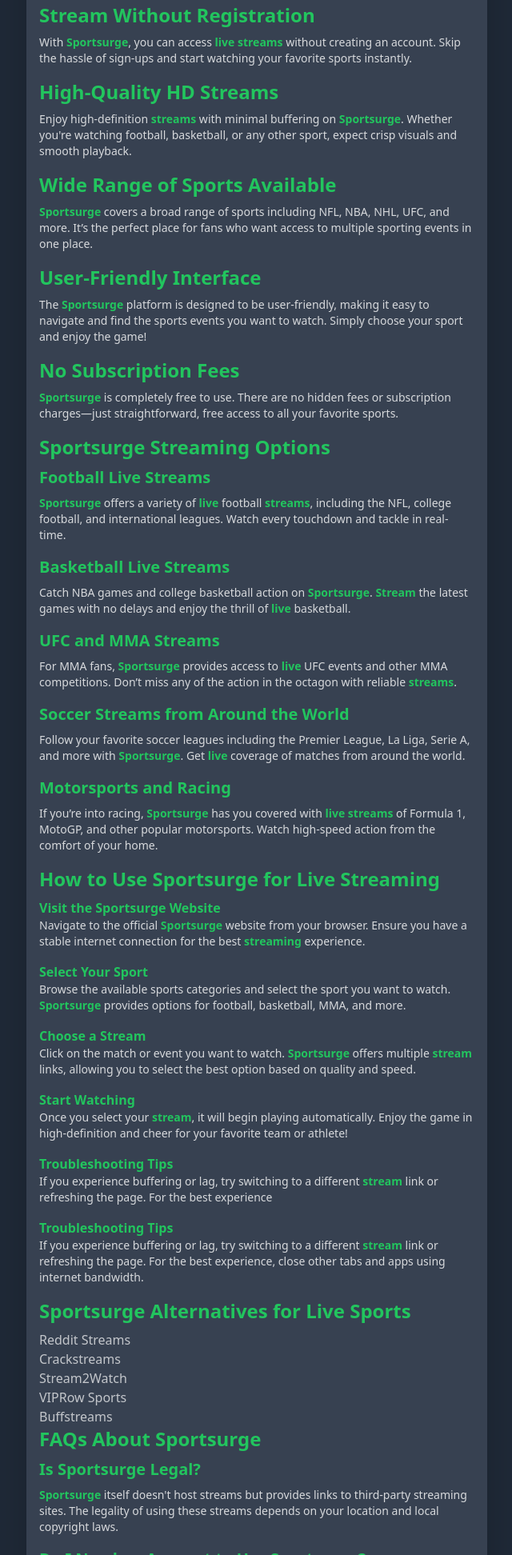
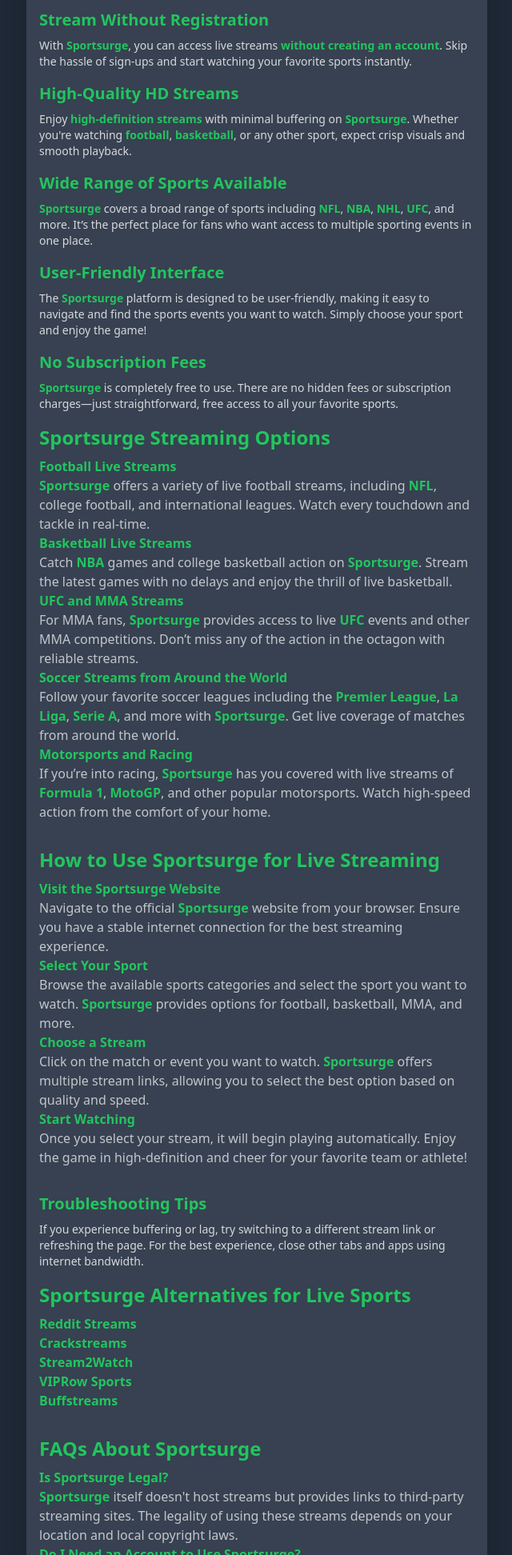
Before and after one commit to devgottia/v2surge, a plain HTML site: page index.html in a window 1280 px wide. Shown: the part 856-2800 px from the top of the page at 80% size, without its empty margins (319-959 px from the left). Drawn offline with nearby package versions, Linux system fonts and the light colour scheme; files that its build step writes are made by us from their sources.

Commit message:
Update index.html

```diff
--- a/index.html
+++ b/index.html
@@ -1,5 +1,5 @@
 <!DOCTYPE html>
-<html>
+<html lang="en">
   <head>
     <meta charset="UTF-8" />
     <meta name="viewport" content="width=device-width, initial-scale=1.0" />
@@ -15,7 +15,7 @@
     <meta name="robots" content="index, follow" />
     <link rel="shortcut icon" type="image/x-icon" href="./favicon.png" />
 
-    <link href="/src/css/output.css" rel="stylesheet" />
+    <link href="/css/output.css" rel="stylesheet" />
   </head>
   <body class="bg-gray-800">
     <div class="flex justify-center mb-8">
@@ -23,9 +23,9 @@
         class="max-w-xl w-full flex justify-center items-center mt-10 flex-col mx-5"
       >
         <img src="./logo.png" width="200" height="30" alt="logo" />
-        <div class="text-center mt-5 text-2xl text-white/70 font-bold">
+        <h1 class="text-center mt-5 text-2xl text-white/70 font-bold">
           Sportsurge - Stream Live Sports NFL, MLB, NBA, NHL and Soccer
-        </div>
+        </h1>
 
         <div class="w-full bg-gray-700 shadow-2xl p-4 rounded-xl mt-5">
           <p class="text-white/70 text-sm">
@@ -34,7 +34,7 @@
           </p>
 
           <div class="flex flex-col mt-8 gap-1">
-            <a class="cell" href="/">
+            <a class="cell" href="https://v3.sportsurge.lol/">
               <span class="col-span-8">Sportsurge</span>
 
               <span
@@ -63,7 +63,7 @@
               </span>
             </a>
 
-            <a class="cell" href="/">
+            <a class="cell" href="https://v3.sportsurge.lol/">
               <span class="col-span-8">Sportsurge Basketball</span>
 
               <span
@@ -91,7 +91,7 @@
                 </svg>
               </span>
             </a>
-            <a class="cell" href="/">
+            <a class="cell" href="https://v3.sportsurge.lol/">
               <span class="col-span-8">Sportsurge Baseball</span>
 
               <span
@@ -123,221 +123,219 @@
 
           <div>
             <p class="text-sm text-white/80 mt-8">
-              <strong>Sportsurge</strong> offers
-              <strong>live streaming </strong> of your favorite sports events
-              without the hassle of sign-ups or subscriptions, delivering
-              seamless <strong> HD quality streams </strong> of football,
-              basketball, MMA, and more—all for free!
+              <strong>Sportsurge</strong> provides live streaming of your
+              favorite <strong>sports events</strong> without the need for
+              <strong>sign-ups</strong> or <strong>subscriptions</strong>. Enjoy
+              seamless <strong>HD quality streams</strong> of
+              <strong>football</strong>, <strong>basketball</strong>,
+              <strong>MMA</strong>, and more—all at <strong>no cost</strong>!
             </p>
 
             <center class="mt-5">
               <img src="./watch-live-soccer-streams.jpg" alt="logo" />
             </center>
-
-            <h2 class="mt-4">
-              Why Choose Sportsurge for Live Sports Streaming?
+            <div class="max-w-4xl mx-auto px-4">
+              <h2 class="text-2xl font-bold mb-6">
+                Why Choose <strong>Sportsurge</strong> for
+                <strong>Live Sports Streaming</strong>?
               </h2>
 
-            <h2>Stream Without Registration</h2>
-            <p>
-              With <strong>Sportsurge</strong>, you can access
-              <strong>live streams</strong> without creating an account. Skip
-              the hassle of sign-ups and start watching your favorite sports
-              instantly.
+              <h3 class="text-xl font-semibold mt-4 mb-3">
+                Stream Without Registration
+              </h3>
+              <p class="mb-6">
+                With <strong>Sportsurge</strong>, you can access live streams
+                <strong>without creating an account</strong>. Skip the hassle of
+                sign-ups and start watching your favorite sports instantly.
               </p>
 
-            <h2>High-Quality HD Streams</h2>
-            <p>
-              Enjoy high-definition <strong>streams</strong> with minimal
-              buffering on <strong>Sportsurge</strong>. Whether you're watching
-              football, basketball, or any other sport, expect crisp visuals and
-              smooth playback.
+              <h3 class="text-xl font-semibold mt-4 mb-3">
+                High-Quality HD Streams
+              </h3>
+              <p class="mb-6">
+                Enjoy <strong>high-definition streams</strong> with minimal
+                buffering on <strong>Sportsurge</strong>. Whether you're
+                watching <strong>football</strong>, <strong>basketball</strong>,
+                or any other sport, expect crisp visuals and smooth playback.
               </p>
 
-            <h2>Wide Range of Sports Available</h2>
-            <p>
+              <h3 class="text-xl font-semibold mt-4 mb-3">
+                Wide Range of Sports Available
+              </h3>
+              <p class="mb-6">
                 <strong>Sportsurge</strong> covers a broad range of sports
-              including NFL, NBA, NHL, UFC, and more. It’s the perfect place for
-              fans who want access to multiple sporting events in one place.
+                including <strong>NFL</strong>, <strong>NBA</strong>,
+                <strong>NHL</strong>, <strong>UFC</strong>, and more. It’s the
+                perfect place for fans who want access to multiple sporting
+                events in one place.
               </p>
 
-            <h2>User-Friendly Interface</h2>
-            <p>
+              <h3 class="text-xl font-semibold mt-4 mb-3">
+                User-Friendly Interface
+              </h3>
+              <p class="mb-6">
                 The <strong>Sportsurge</strong> platform is designed to be
                 user-friendly, making it easy to navigate and find the sports
                 events you want to watch. Simply choose your sport and enjoy the
                 game!
               </p>
 
-            <h2>No Subscription Fees</h2>
-            <p>
+              <h3 class="text-xl font-semibold mt-4 mb-3">
+                No Subscription Fees
+              </h3>
+              <p class="mb-6">
                 <strong>Sportsurge</strong> is completely free to use. There are
-              no hidden fees or subscription charges—just straightforward, free
-              access to all your favorite sports.
+                no hidden fees or subscription charges—just straightforward,
+                free access to all your favorite sports.
               </p>
 
-            <h2><strong>Sportsurge</strong> Streaming Options</h2>
+              <h2 class="text-2xl font-bold mb-6">
+                <strong>Sportsurge Streaming Options</strong>
+              </h2>
+              <ul class="list-disc list-inside mb-8 pl-5">
+                <li class="mb-4">
+                  <strong>Football Live Streams</strong><br />
+                  <strong>Sportsurge</strong> offers a variety of live football
+                  streams, including <strong>NFL</strong>, college football, and
+                  international leagues. Watch every touchdown and tackle in
+                  real-time.
+                </li>
+                <li class="mb-4">
+                  <strong>Basketball Live Streams</strong><br />
+                  Catch <strong>NBA</strong> games and college basketball action
+                  on <strong>Sportsurge</strong>. Stream the latest games with
+                  no delays and enjoy the thrill of live basketball.
+                </li>
+                <li class="mb-4">
+                  <strong>UFC and MMA Streams</strong><br />
+                  For MMA fans, <strong>Sportsurge</strong> provides access to
+                  live <strong>UFC</strong> events and other MMA competitions.
+                  Don’t miss any of the action in the octagon with reliable
+                  streams.
+                </li>
+                <li class="mb-4">
+                  <strong>Soccer Streams from Around the World</strong><br />
+                  Follow your favorite soccer leagues including the
+                  <strong>Premier League</strong>, <strong>La Liga</strong>,
+                  <strong>Serie A</strong>, and more with
+                  <strong>Sportsurge</strong>. Get live coverage of matches from
+                  around the world.
+                </li>
+                <li class="mb-4">
+                  <strong>Motorsports and Racing</strong><br />
+                  If you’re into racing, <strong>Sportsurge</strong> has you
+                  covered with live streams of <strong>Formula 1</strong>,
+                  <strong>MotoGP</strong>, and other popular motorsports. Watch
+                  high-speed action from the comfort of your home.
+                </li>
+              </ul>
 
-            <h3>Football <strong>Live Streams</strong></h3>
-            <p>
-              <strong>Sportsurge</strong> offers a variety of
-              <strong>live</strong> football <strong>streams</strong>, including
-              the NFL, college football, and international leagues. Watch every
-              touchdown and tackle in real-time.
-            </p>
-
-            <h3>Basketball <strong>Live Streams</strong></h3>
-            <p>
-              Catch NBA games and college basketball action on
-              <strong>Sportsurge</strong>. <strong>Stream</strong> the latest
-              games with no delays and enjoy the thrill of
-              <strong>live</strong> basketball.
-            </p>
-
-            <h3>UFC and MMA Streams</h3>
-            <p>
-              For MMA fans, <strong>Sportsurge</strong> provides access to
-              <strong>live</strong> UFC events and other MMA competitions. Don’t
-              miss any of the action in the octagon with reliable
-              <strong>streams</strong>.
-            </p>
-
-            <h3>Soccer Streams from Around the World</h3>
-            <p>
-              Follow your favorite soccer leagues including the Premier League,
-              La Liga, Serie A, and more with <strong>Sportsurge</strong>. Get
-              <strong>live</strong> coverage of matches from around the world.
-            </p>
-
-            <h3>Motorsports and Racing</h3>
-            <p>
-              If you’re into racing, <strong>Sportsurge</strong> has you covered
-              with <strong>live streams</strong> of Formula 1, MotoGP, and other
-              popular motorsports. Watch high-speed action from the comfort of
-              your home.
-            </p>
-
-            <h2>
-              How to Use <strong>Sportsurge</strong> for
-              <strong>Live Streaming</strong>
+              <h2 class="text-2xl font-bold mb-6">
+                <strong>How to Use Sportsurge for Live Streaming</strong>
               </h2>
-
-            <ol>
-              <li>
-                <strong>Visit the <strong>Sportsurge</strong> Website</strong>
-                <p>
+              <ol class="list-decimal list-inside mb-8 pl-5">
+                <li class="mb-4">
+                  <strong>Visit the Sportsurge Website</strong><br />
                   Navigate to the official <strong>Sportsurge</strong> website
                   from your browser. Ensure you have a stable internet
-                  connection for the best <strong>streaming</strong> experience.
-                </p>
+                  connection for the best streaming experience.
                 </li>
-              <li>
-                <strong>Select Your Sport</strong>
-                <p>
+                <li class="mb-4">
+                  <strong>Select Your Sport</strong><br />
                   Browse the available sports categories and select the sport
                   you want to watch. <strong>Sportsurge</strong> provides
                   options for football, basketball, MMA, and more.
-                </p>
                 </li>
-              <li>
-                <strong>Choose a <strong>Stream</strong></strong>
-                <p>
+                <li class="mb-4">
+                  <strong>Choose a Stream</strong><br />
                   Click on the match or event you want to watch.
-                  <strong>Sportsurge</strong> offers multiple
-                  <strong>stream</strong> links, allowing you to select the best
-                  option based on quality and speed.
-                </p>
+                  <strong>Sportsurge</strong> offers multiple stream links,
+                  allowing you to select the best option based on quality and
+                  speed.
                 </li>
-              <li>
-                <strong>Start Watching</strong>
-                <p>
-                  Once you select your <strong>stream</strong>, it will begin
-                  playing automatically. Enjoy the game in high-definition and
-                  cheer for your favorite team or athlete!
-                </p>
-              </li>
-              <li>
-                <strong>Troubleshooting Tips</strong>
-                <p>
-                  If you experience buffering or lag, try switching to a
-                  different <strong>stream</strong> link or refreshing the page.
-                  For the best experience
-                </p>
-              </li>
-              <li>
-                <strong>Troubleshooting Tips</strong>
-                <p>
-                  If you experience buffering or lag, try switching to a
-                  different <strong>stream</strong> link or refreshing the page.
-                  For the best experience, close other tabs and apps using
-                  internet bandwidth.
-                </p>
+                <li class="mb-4">
+                  <strong>Start Watching</strong><br />
+                  Once you select your stream, it will begin playing
+                  automatically. Enjoy the game in high-definition and cheer for
+                  your favorite team or athlete!
                 </li>
               </ol>
 
-            <h2>
-              <strong>Sportsurge</strong> Alternatives for
-              <strong>Live Sports</strong>
+              <h3 class="text-xl font-semibold mt-4 mb-3">
+                Troubleshooting Tips
+              </h3>
+              <p class="mb-6">
+                If you experience buffering or lag, try switching to a different
+                stream link or refreshing the page. For the best experience,
+                close other tabs and apps using internet bandwidth.
+              </p>
+
+              <h2 class="text-2xl font-bold mb-6">
+                <strong>Sportsurge Alternatives for Live Sports</strong>
               </h2>
-
-            <ul>
-              <li>Reddit Streams</li>
-              <li>Crackstreams</li>
-              <li>Stream2Watch</li>
-              <li>VIPRow Sports</li>
-              <li>Buffstreams</li>
+              <ul class="list-disc list-inside mb-8 pl-5">
+                <li class="mb-4"><strong>Reddit Streams</strong></li>
+                <li class="mb-4"><strong>Crackstreams</strong></li>
+                <li class="mb-4"><strong>Stream2Watch</strong></li>
+                <li class="mb-4"><strong>VIPRow Sports</strong></li>
+                <li class="mb-4"><strong>Buffstreams</strong></li>
               </ul>
 
-            <h2>FAQs About <strong>Sportsurge</strong></h2>
-
-            <h3>Is <strong>Sportsurge</strong> Legal?</h3>
-            <p>
+              <h2 class="text-2xl font-bold mb-6">
+                <strong>FAQs About Sportsurge</strong>
+              </h2>
+              <ul class="list-disc list-inside mb-8 pl-5">
+                <li class="mb-4">
+                  <strong>Is Sportsurge Legal?</strong><br />
                   <strong>Sportsurge</strong> itself doesn't host streams but
                   provides links to third-party streaming sites. The legality of
-              using these streams depends on your location and local copyright
-              laws.
-            </p>
-
-            <h3>Do I Need an Account to Use <strong>Sportsurge</strong>?</h3>
-            <p>
-              No, <strong>Sportsurge</strong> does not require users to create
-              an account. You can access and watch streams without any
-              registration.
-            </p>
-
-            <h3>What Sports Are Available on <strong>Sportsurge</strong>?</h3>
-            <p>
+                  using these streams depends on your location and local
+                  copyright laws.
+                </li>
+                <li class="mb-4">
+                  <strong>Do I Need an Account to Use Sportsurge?</strong><br />
+                  No, <strong>Sportsurge</strong> does not require users to
+                  create an account. You can access and watch streams without
+                  any registration.
+                </li>
+                <li class="mb-4">
+                  <strong>What Sports Are Available on Sportsurge?</strong
+                  ><br />
                   <strong>Sportsurge</strong> covers a wide range of sports,
-              including football, basketball, UFC, soccer, motorsports, and
-              more. It’s ideal for fans of various sports.
-            </p>
-
-            <h3>Can I Watch <strong>Sportsurge</strong> on Mobile Devices?</h3>
-            <p>
+                  including football, basketball, <strong>UFC</strong>, soccer,
+                  motorsports, and more. It’s ideal for fans of various sports.
+                </li>
+                <li class="mb-4">
+                  <strong>Can I Watch Sportsurge on Mobile Devices?</strong
+                  ><br />
                   Yes, <strong>Sportsurge</strong> is mobile-friendly. You can
                   access it through your smartphone or tablet browser and stream
                   your favorite sports on the go.
-            </p>
-
-            <h3>Are There Ads on <strong>Sportsurge</strong>?</h3>
-            <p>
+                </li>
+                <li class="mb-4">
+                  <strong>Are There Ads on Sportsurge?</strong><br />
                   <strong>Sportsurge</strong> may have some ads as it links to
                   third-party streams. However, the platform itself strives to
-              minimize intrusive advertisements for a better user experience.
+                  minimize intrusive advertisements for a better user
+                  experience.
+                </li>
+              </ul>
+
+              <h2 class="text-2xl font-bold mb-6">
+                <strong>Conclusion</strong>
+              </h2>
+              <p class="mb-6">
+                <strong>Sportsurge</strong> is a go-to platform for sports
+                enthusiasts looking to stream live events without the hassle of
+                sign-ups or fees. With its
+                <strong>high-quality streams</strong>, wide variety of sports,
+                and user-friendly design, it has become a popular choice for
+                fans worldwide. Whether you’re into football, basketball, or
+                MMA, <strong>Sportsurge</strong> provides a reliable way to
+                catch all the action. Give it a try today and enjoy your
+                favorite sports without interruptions!
               </p>
-
-            <h2>Conclusion</h2>
-            <p>
-              <strong>Sportsurge</strong> is a go-to platform for sports
-              enthusiasts looking to <strong>stream</strong>
-              <strong>live</strong> events without the hassle of sign-ups or
-              fees. With its high-quality <strong>streams</strong>, wide variety
-              of sports, and user-friendly design, it has become a popular
-              choice for fans worldwide. Whether you’re into football,
-              basketball, or MMA, <strong>Sportsurge</strong> provides a
-              reliable way to catch all the action. Give it a try today and
-              enjoy your favorite sports without interruptions!
-            </p>
+            </div>
           </div>
         </div>
       </div>
```
Lines whose indentation alone changed are shown as unchanged.
